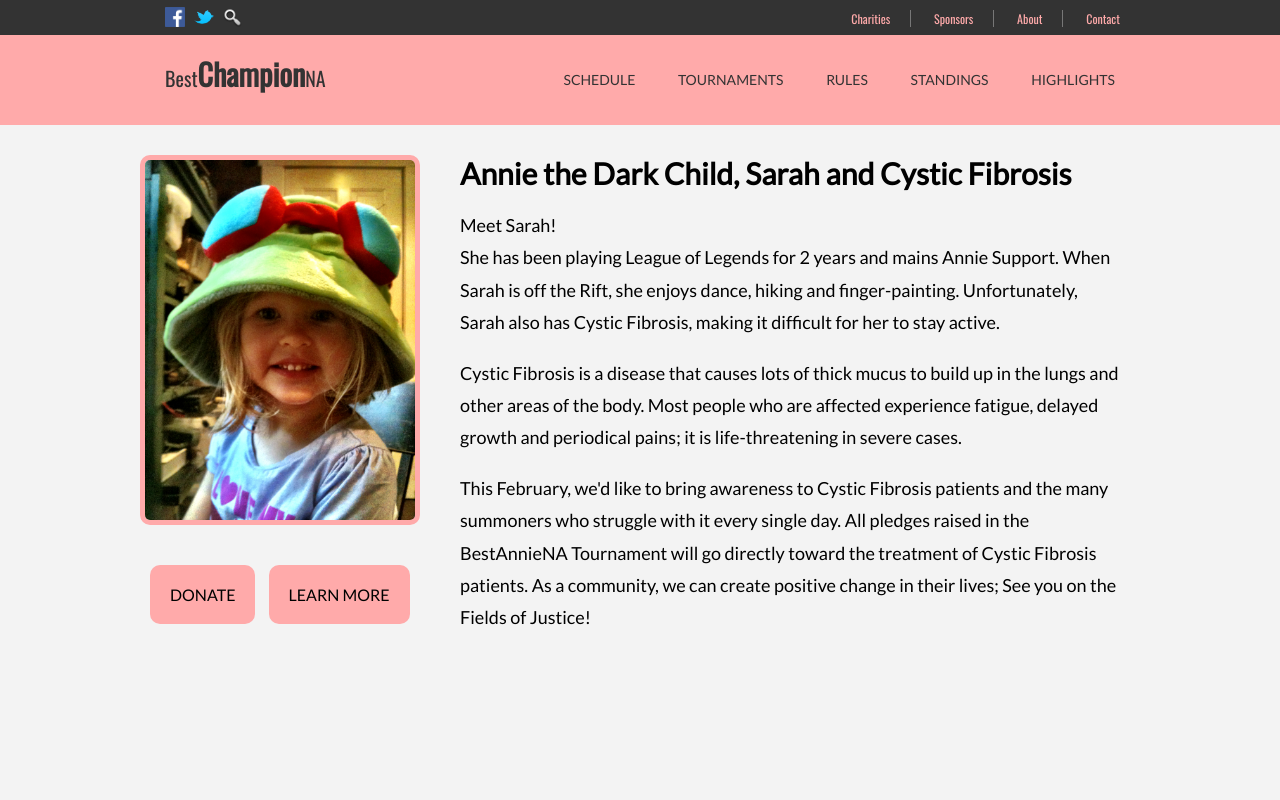
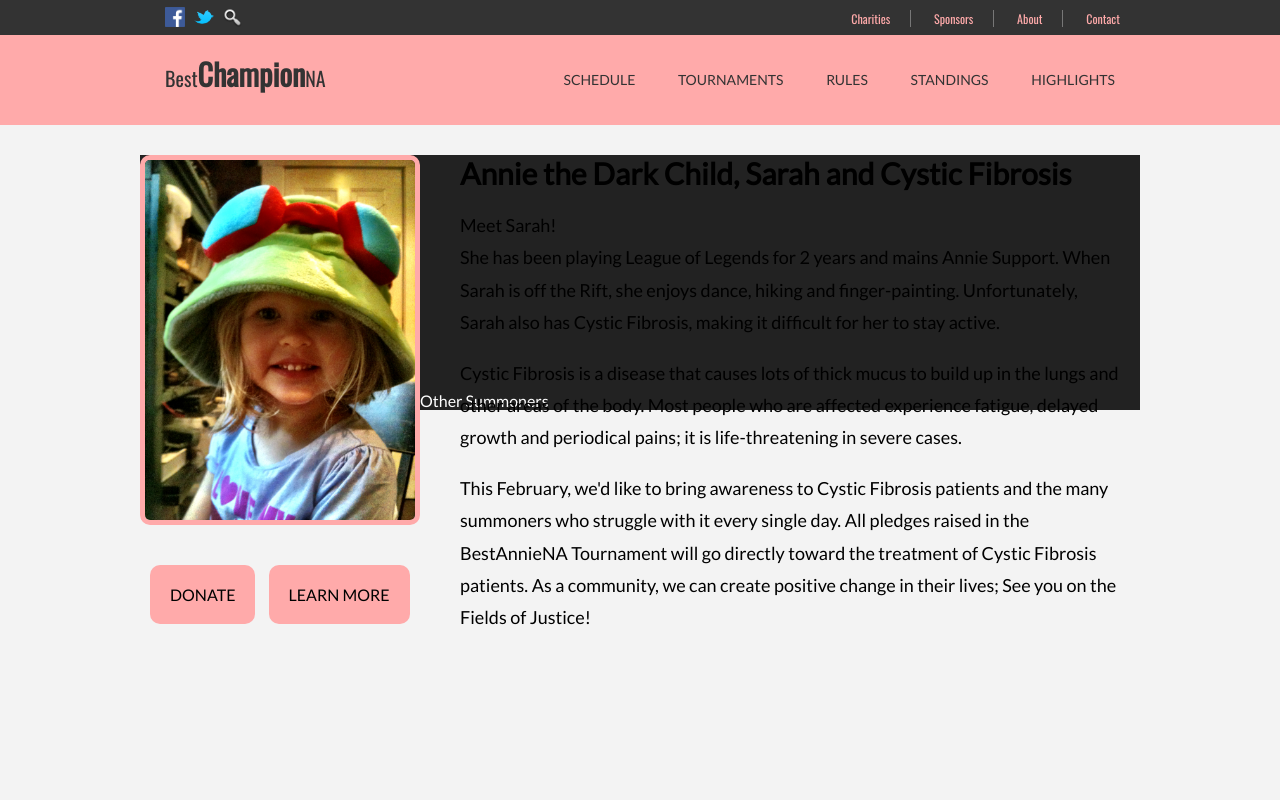
Before and after one commit to tboneyang/leagueoflegendscharity, a Rails app: page /charities in a window 1280 px wide. Run offline with Rails 7, Linux system fonts and the light colour scheme; style sheets or scripts are compiled from the project's sources; some libraries are stand-ins or nearby versions.

Commit message:
before destroyed laptop

```diff
--- a/app/assets/stylesheets/charitypage.scss
+++ b/app/assets/stylesheets/charitypage.scss
@@ -37,3 +37,9 @@
 		margin-left:10px;
 	}
 }
+
+#othercharityheader{
+	width:100%;
+	background:#222;
+	color:white;
+}
--- a/app/assets/stylesheets/rulepage.scss
+++ b/app/assets/stylesheets/rulepage.scss
@@ -47,7 +47,7 @@
 		padding-left:50px;
 		padding-top:25px;
 		height:100px;
-		font-size:28px;
+		font-size:24px;
 		font-weight:100;
 
 		a{
--- a/app/views/static/about.html.erb
+++ b/app/views/static/about.html.erb
@@ -12,7 +12,7 @@
 
 		<div id="mainmessage">
 
-			Many Summoners claim mastery of LoL Champions, but talk is cheap. We host monthly 1v1 tournaments to decide who is truly Best in NA. These aren't just for LCS Pro's either; anyone can prove their merit on the Fields of Justice. We're calling all One Trick Ponys to lane versus the best (those 2,000 games mastering AP Urgot are going to pay off after all).
+			Many people claim to have mastered a LoL Champion, but talk is cheap. We host monthly 1v1 tournaments to decide who is truly Best in NA. These aren't just for LCS Pro's either; anyone can prove their merit on the Fields of Justice. We're calling all One-Trick-Pony SoloQueue Heros to lane versus the best in NA.
 			<br>
 			All donations/pledges will go toward a charity unique to each Tournament's themed Champion. There are many disadvantaged Summoners, but as a community, we can raise awareness to their lores and help pick them back on their feet. See you on the Fields of Justice.
 
--- a/app/views/static/charities.html.erb
+++ b/app/views/static/charities.html.erb
@@ -13,8 +13,9 @@
 <div id="charitynavbox">
 	<a href="">DONATE</a>
 	<a href="">LEARN MORE</a>
+</div>
+
 
 </div>
-
+<div id="othercharityheader">Other Summoners</div>
 </div>
-</div>
```
